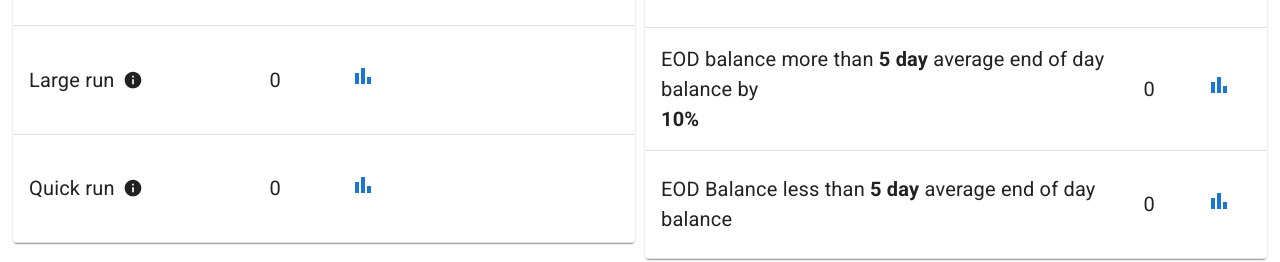
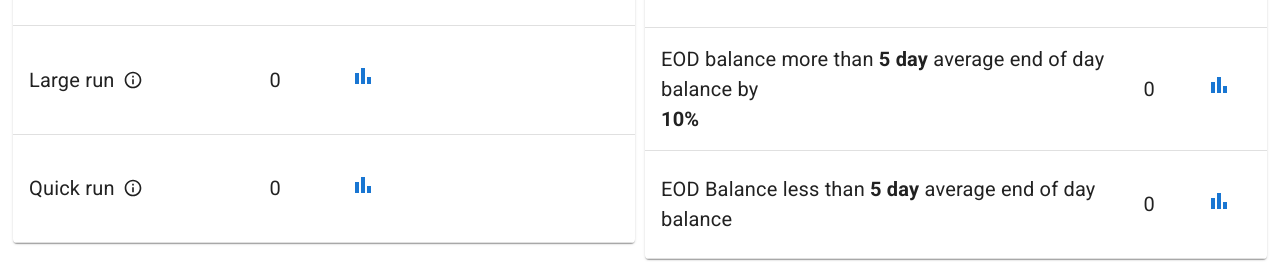
Before and after one commit to TechieeHub/Project, a React (Create React App) app: page / in a window 1280 px wide. Shown: the part 484-746 px from the top of the page. Built offline with nearby package versions, Linux system fonts and the light colour scheme; no server answers.

Commit message:
Info Icon

```diff
--- a/src/components/Charts/VisualizationComponent.js
+++ b/src/components/Charts/VisualizationComponent.js
@@ -15,7 +15,7 @@ import BarChartIcon from '@mui/icons-material/BarChart';
 import { useDispatch } from "react-redux";
 import { setChartDisplayData } from "../../Store/excelSlice";
 import Tooltip from '@mui/material/Tooltip';
-import InfoIcon from '@mui/icons-material/Info';
+import InfoOutlinedIcon from '@mui/icons-material/InfoOutlined';
 
 const VisualizationComponent = ({ onView, onChartTitleChange }) => {
   const dispatch = useDispatch();
@@ -73,7 +73,7 @@ const VisualizationComponent = ({ onView, onChartTitleChange }) => {
                   Large run
                 </Typography>
                 <Tooltip title="Large run means this and this...">
-                  <InfoIcon sx={{ marginLeft: '8px', fontSize: '20px', cursor: 'pointer' }} />
+                  <InfoOutlinedIcon sx={{ marginLeft: '8px', fontSize: '20px', cursor: 'pointer' }} />
                 </Tooltip>
               </div>
             </TableCell>
@@ -105,7 +105,7 @@ const VisualizationComponent = ({ onView, onChartTitleChange }) => {
                   Quick run
                 </Typography>
                 <Tooltip title="Quick run means this and this...">
-                  <InfoIcon sx={{ marginLeft: '8px', fontSize: '20px', cursor: 'pointer' }} />
+                  <InfoOutlinedIcon sx={{ marginLeft: '8px', fontSize: '20px', cursor: 'pointer' }} />
                 </Tooltip>
               </div>
             </TableCell>
```
